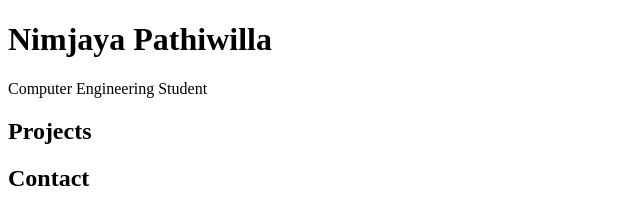
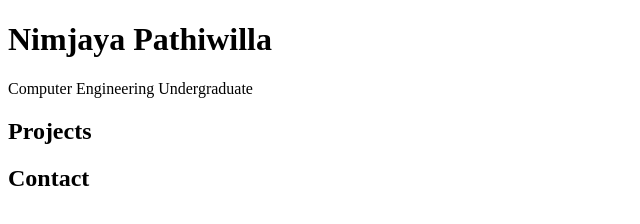
Before and after one commit to Nimjaya2003/personal-potofolio, a plain HTML site: page index.html in a window 1280 px wide. Shown: the full height of the page, 0-640 px from the left. Drawn offline with Linux system fonts and the light colour scheme.

Commit message:
new changes

```diff
--- a/index.html
+++ b/index.html
@@ -7,7 +7,7 @@
   <link rel="stylesheet" href="css/style.css">
 </head>
 <body>
-  <header><h1>Nimjaya Pathiwilla</h1><p>Computer Engineering Student</p></header>
+  <header><h1>Nimjaya Pathiwilla</h1><p>Computer Engineering Undergraduate</p></header>
   <section id="projects"><h2>Projects</h2></section>
   <section id="contact"><h2>Contact</h2></section>
   <script src="js/main.js"></script>
```
